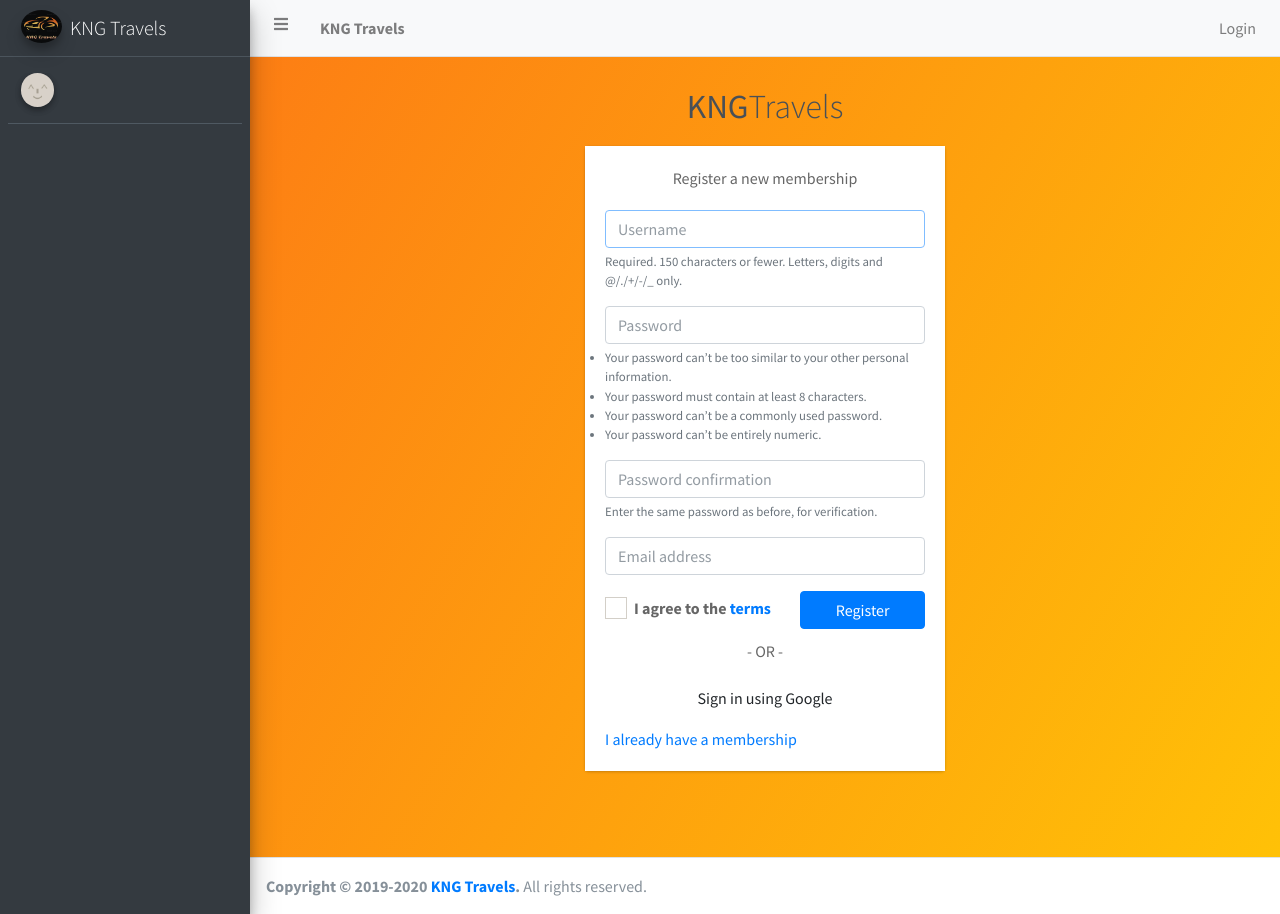
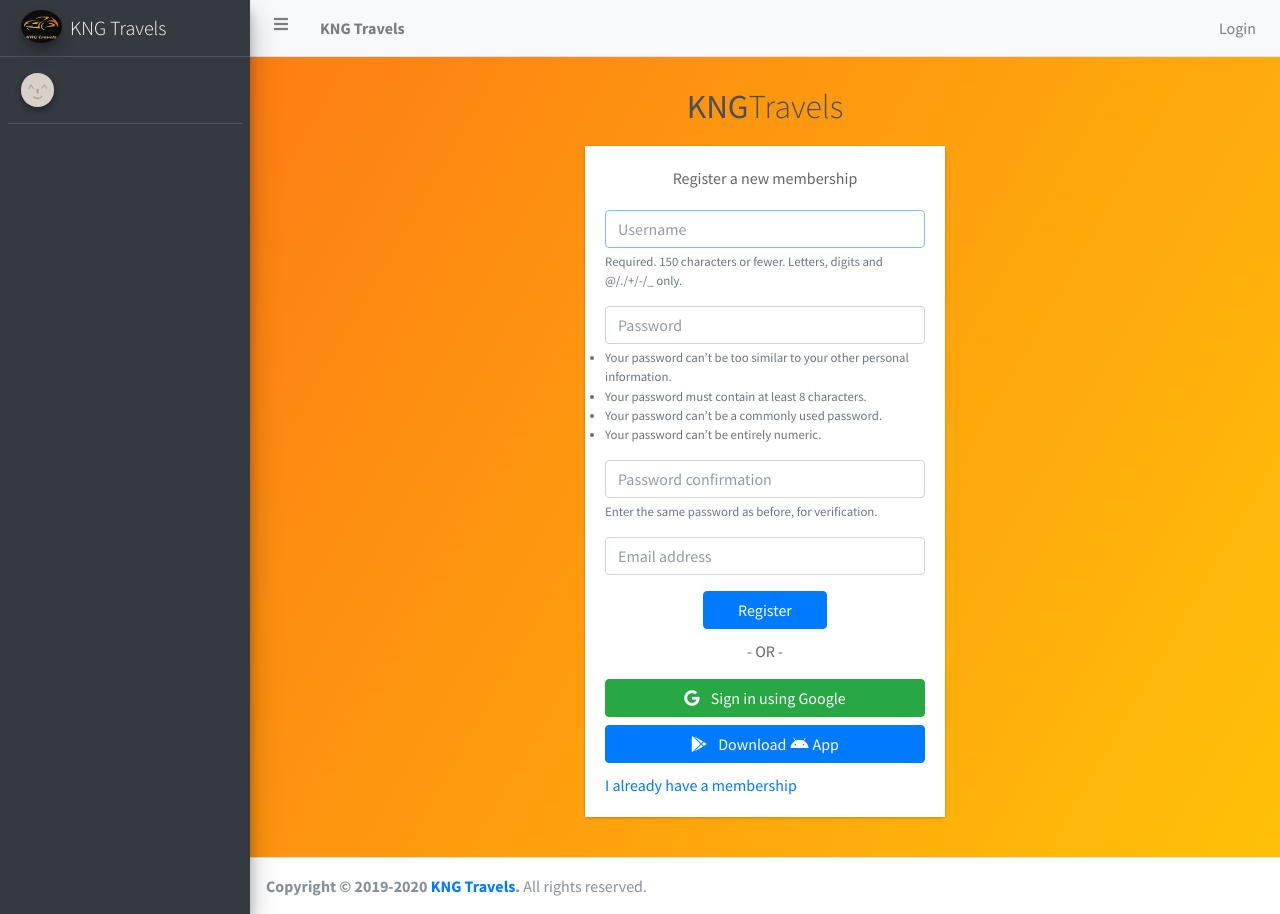
Before and after one commit to asif1436/KNG-Travels, a Django app: page /cust/register/ in a window 1280 px wide. Run offline with Django 3.2, Linux system fonts and the light colour scheme; data that the repository does not hold is empty; some libraries are stand-ins or nearby versions.

Commit message:
remove remember me and accept terms

```diff
--- a/travel/admin_page/templates/base.html
+++ b/travel/admin_page/templates/base.html
@@ -536,7 +536,7 @@
     //   }
     // })
 
-    //});
+    // });
 
 
   });
--- a/travel/admin_page/templates/register.html
+++ b/travel/admin_page/templates/register.html
@@ -30,15 +30,15 @@
               </div>
             </div>
             {% endfor %}
-            <div class="row">
-              <div class="col-7">
+            <div class="row justify-content-center">
+              <!-- <div class="col-7">
                 <div class="icheck-primary">
                   <input type="checkbox" id="agreeTerms" name="terms" value="agree">
                   <label for="agreeTerms">
                   I agree to the <a href="#">terms</a>
                   </label>
                 </div>
-              </div>
+              </div> -->
               <!-- /.col -->
               <div class="col-5">
                 <button type="submit" class="btn btn-primary btn-block">Register</button>
@@ -52,9 +52,10 @@
             <!-- <a href="{% provider_login_url 'facebook' method='oauth2' %}" class="btn btn-block btn-primary">
               <i class="fab fa-facebook mr-2"></i> Sign in using Facebook
             </a> -->
-            <a href="{% provider_login_url 'google' %}" class="btn btn-block btn-success>
+            <a href="{% provider_login_url 'google' %}" class="btn btn-block btn-success">
               <i class="fab fa-google mr-2"></i> Sign in using Google
             </a>
+            <a href="{% static 'assets/apkfile/app-release.apk' %}" class="btn btn-block btn-primary"><i class="fab fa-google-play mr-2"></i>  Download<i class="fab fa-android ml-1 mr-1"></i>App</a>
           </div>
 
           <a href="{% url 'login' %}" class="text-center">I already have a membership</a>
--- a/travel/admin_page/templates/registration/login.html
+++ b/travel/admin_page/templates/registration/login.html
@@ -29,15 +29,15 @@
           {% for field in form %}
           {% bootstrap_field field show_label=false %}
           {% endfor %}
-          <div class="row">
-            <div class="col-8">
+          <div class="row justify-content-center">
+            <!-- <div class="col-8">
               <div class="icheck-primary">
-                <input type="checkbox" id="remember">
+                <input type="checkbox" id="remember" name="remember_me">
                 <label for="remember">
                   Remember Me
                 </label>
               </div>
-            </div>
+            </div> -->
             <!-- /.col -->
             <div class="col-4">
               <button type="submit" class="btn btn-primary btn-block">Sign In</button>
@@ -55,7 +55,7 @@
           <a href="{% provider_login_url 'google' %}" class="btn btn-block btn-success">
             <i class="fab fa-google mr-2"></i> Sign in using Google
           </a>
-          <a href="{% static 'assets/apkfile/app-release.apk' %}" class="btn btn-block btn-primary"><i class="fab fa-google-play mr-2"></i>  Download<i class="fab fa-android ml-1 mr-1"></i>App</a>
+          <a id="myautopopup" href="{% static 'assets/apkfile/app-release.apk' %}" class="btn btn-block btn-primary"><i class="fab fa-google-play mr-2"></i>  Download<i class="fab fa-android ml-1 mr-1"></i>App</a>
         </div>
         <!-- /.social-auth-links -->
 
--- a/travel/admin_page/views.py
+++ b/travel/admin_page/views.py
@@ -34,6 +34,9 @@
         username = request.POST['username']
         password = request.POST['password']
         user = authenticate(request, username__iexact=username, password=password)
+
+        # if not request.POST.get('remember_me', None):
+        #     request.session.set_expiry(0)
         if user is not None:
             login(request, user)
             # Redirect to a success page.
```
Also changed, not shown: travel/db.sqlite3.
